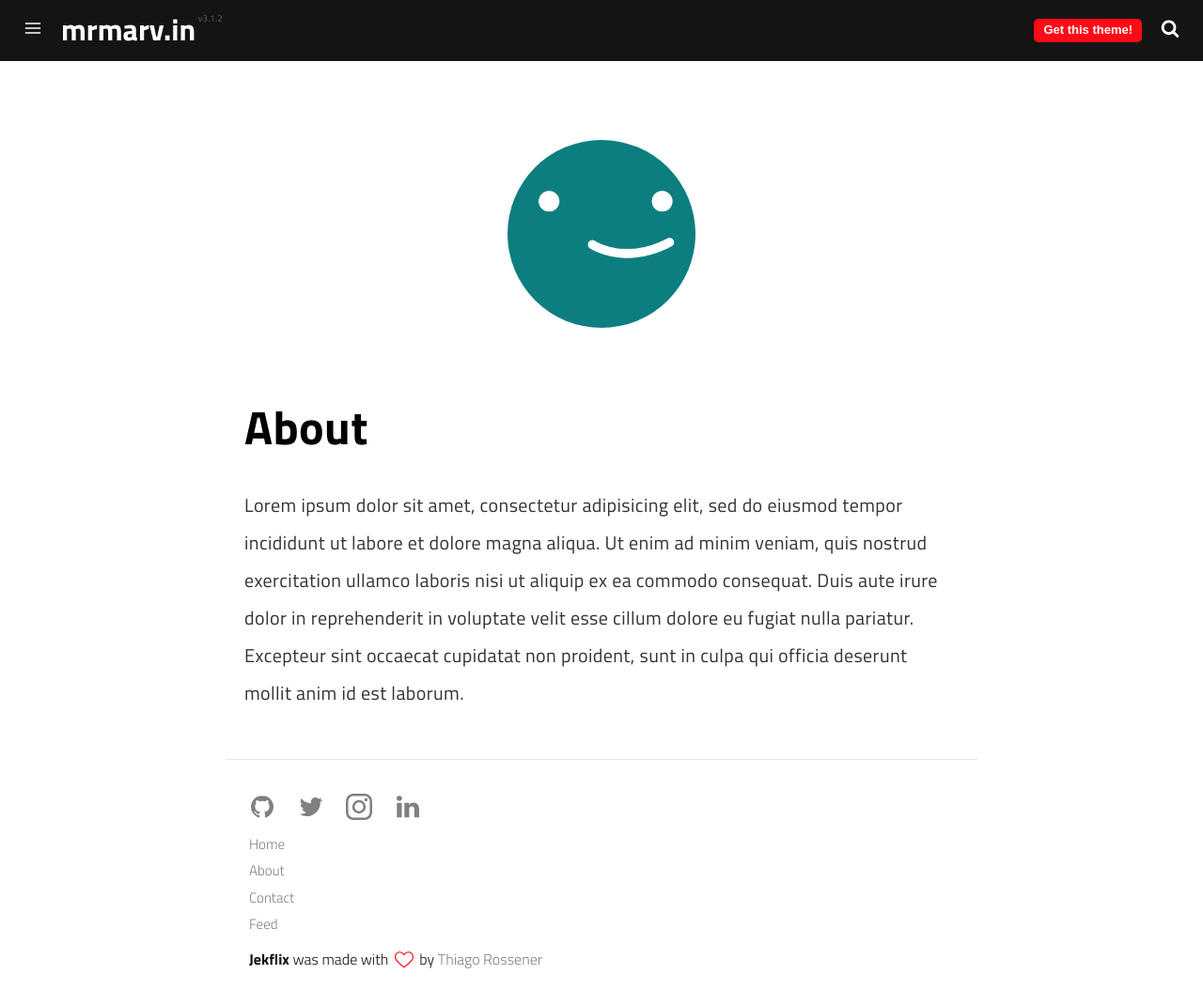
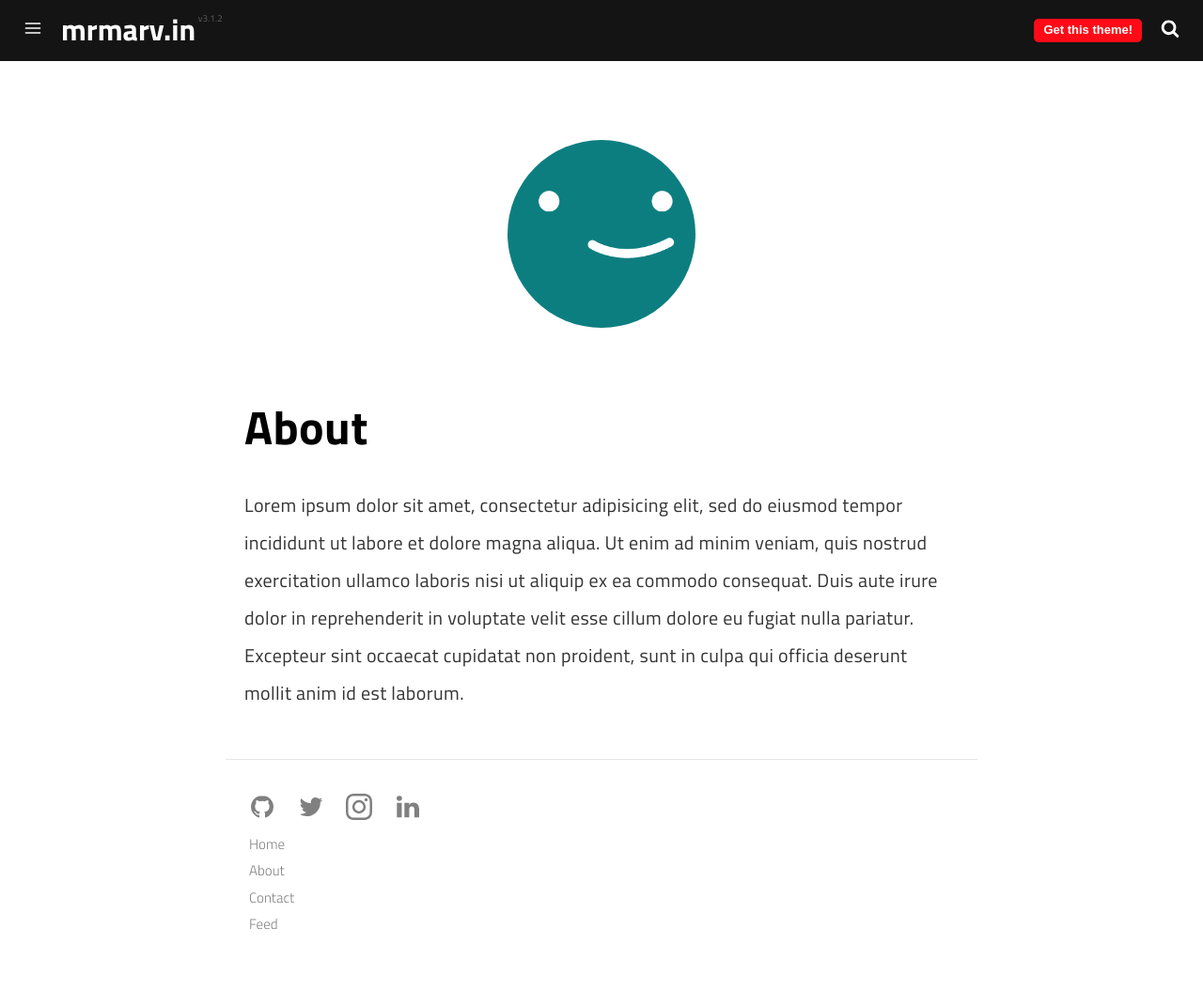
Before and after one commit to marv0/marv0.github.io, a Jekyll site: the page built from pages/about.md, in a window 1280 px wide and 1070 px high. Shown: the whole window at 94% size. Built offline with Jekyll 4.4.1, drawn with Linux system fonts in a browser that asks for light colours; a script that is not in the unit is left out.

Commit message:
Update footer.html

```diff
--- a/_includes/footer.html
+++ b/_includes/footer.html
@@ -34,9 +34,6 @@
 
     {% include links.html %}
 
-    <p>
-      <span>Jekflix</span> was made with <svg class="love"><use xlink:href="#icon-heart"></use></svg> by <a href="https://rossener.com" target="_blank" class="creator">Thiago Rossener</a>
-    </p>
 </footer>
 
 {% assign social_urls = '' %}
```
